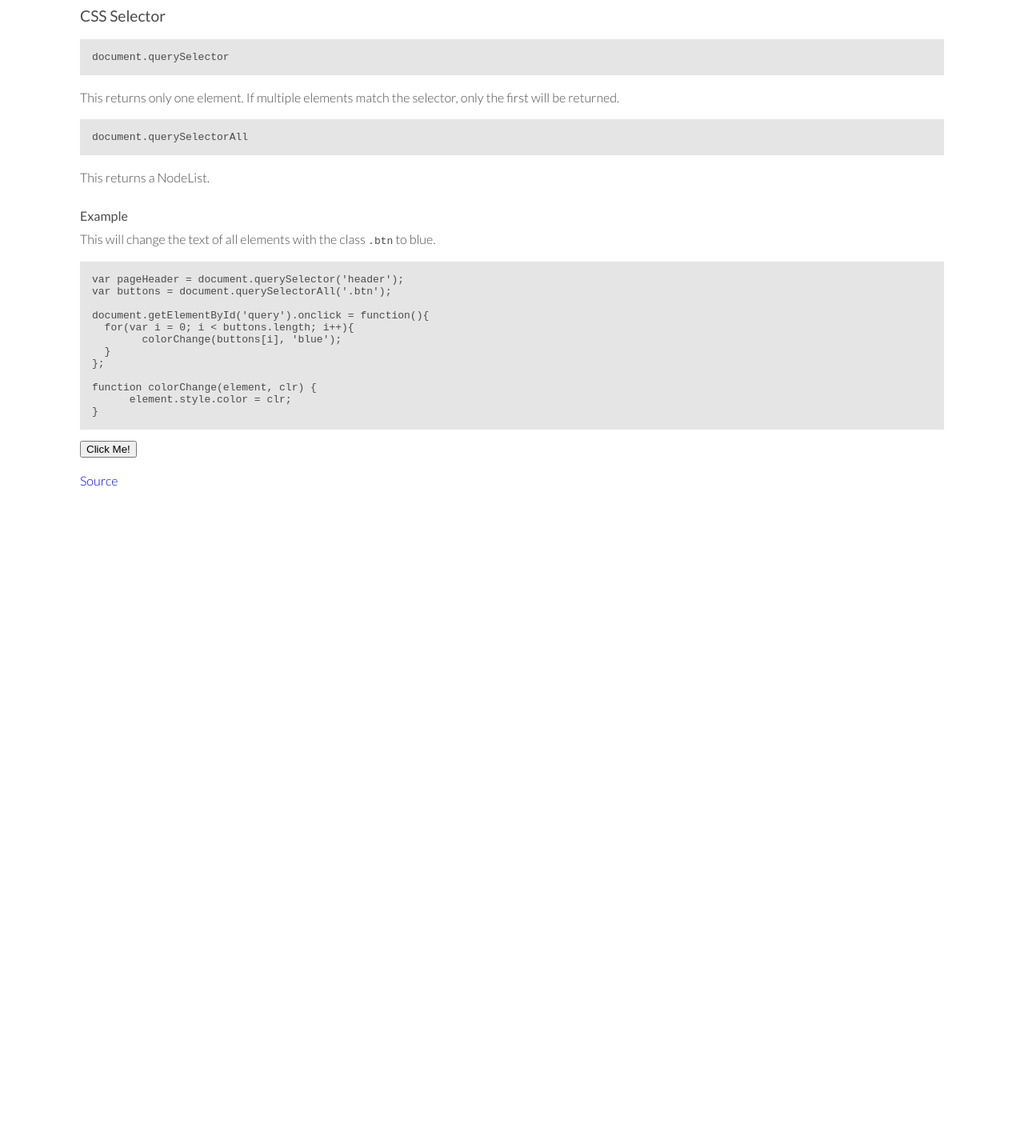
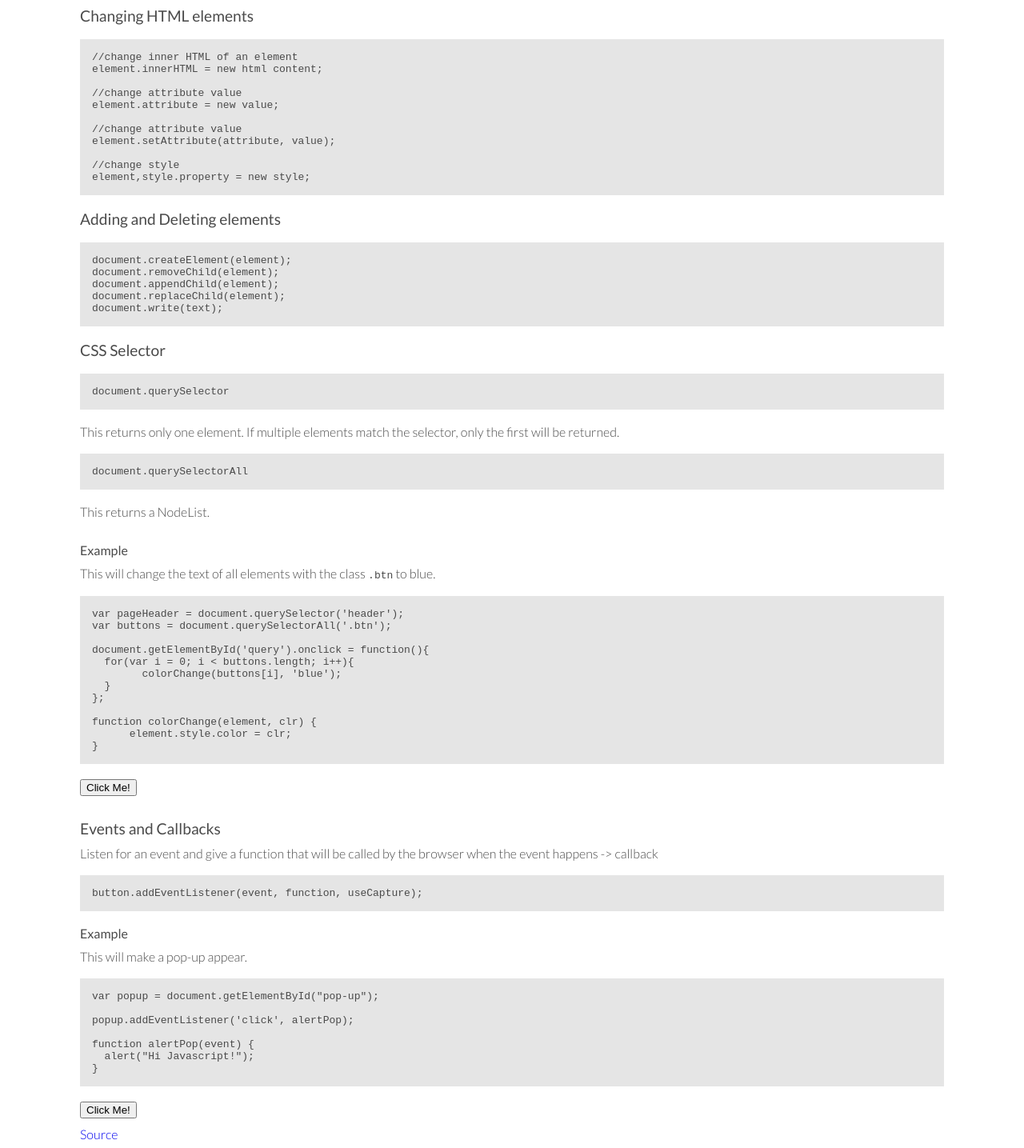
Before and after one commit to CelCha/Javascript-Test, a plain HTML site: page _site/index.html in a window 1280 px wide. Shown: the part 574-2009 px from the top of the page at 80% size. Before the commit the page ends 1284 px from the top, so only its background shows below. Drawn offline with nearby package versions, Linux system fonts and the light colour scheme.

Commit message:
added events

```diff
--- a/_site/feed.xml
+++ b/_site/feed.xml
@@ -1 +1 @@
-<?xml version="1.0" encoding="utf-8"?><feed xmlns="http://www.w3.org/2005/Atom" ><generator uri="https://jekyllrb.com/" version="3.4.3">Jekyll</generator><link href="http://localhost:4000/feed.xml" rel="self" type="application/atom+xml" /><link href="http://localhost:4000/" rel="alternate" type="text/html" /><updated>2017-06-13T02:59:16-07:00</updated><id>http://localhost:4000/</id></feed>
+<?xml version="1.0" encoding="utf-8"?><feed xmlns="http://www.w3.org/2005/Atom" ><generator uri="https://jekyllrb.com/" version="3.4.3">Jekyll</generator><link href="http://localhost:4000/feed.xml" rel="self" type="application/atom+xml" /><link href="http://localhost:4000/" rel="alternate" type="text/html" /><updated>2017-06-15T02:14:05-07:00</updated><id>http://localhost:4000/</id></feed>
--- a/_site/index.html
+++ b/_site/index.html
@@ -38,6 +38,30 @@ function textChange() {
 <p><button class="btn" id="text-change" type="button">Click Me!</button>
 <br /><br /></p>
 
+<h2 id="changing-html-elements">Changing HTML elements</h2>
+
+<pre><code>//change inner HTML of an element
+element.innerHTML = new html content;
+
+//change attribute value
+element.attribute = new value;
+
+//change attribute value
+element.setAttribute(attribute, value);
+
+//change style
+element,style.property = new style;
+</code></pre>
+
+<h2 id="adding-and-deleting-elements">Adding and Deleting elements</h2>
+
+<pre><code>document.createElement(element);
+document.removeChild(element);
+document.appendChild(element);
+document.replaceChild(element);
+document.write(text);
+</code></pre>
+
 <h2 id="css-selector">CSS Selector</h2>
 <pre><code>document.querySelector</code></pre>
 <p>This returns only one element. If multiple elements match the selector, only the first will be returned. <br /></p>
@@ -60,12 +84,31 @@ function colorChange(element, clr) {
       element.style.color = clr;
 }
 </code></pre>
-<bbr>
 
-<button class="btn" id="query" type="button">Click Me!</button>
-<br /><br />
-<a href="http://htmldog.com/guides/javascript/">Source</a>
-</bbr>
+<p><button class="btn" id="query" type="button">Click Me!</button>
+<br /><br /></p>
+
+<h2 id="events-and-callbacks">Events and Callbacks</h2>
+
+<p>Listen for an event and give a function that will be called by the browser when the event happens -&gt; callback</p>
+
+<pre><code>button.addEventListener(event, function, useCapture);
+</code></pre>
+
+<h3 id="example-2">Example</h3>
+<p>This will make a pop-up appear.</p>
+<pre><code>var popup = document.getElementById("pop-up");
+
+popup.addEventListener('click', alertPop);
+
+function alertPop(event) {
+  alert("Hi Javascript!");
+}
+</code></pre>
+
+<p><button class="btn" id="pop-up" type="button">Click Me!</button></p>
+
+<p><a href="http://htmldog.com/guides/javascript/">Source</a></p>
 
       </div>
     </header>
--- a/_site/js/script.js
+++ b/_site/js/script.js
@@ -12,12 +12,15 @@
 //
 // var array= ['item1', 'item2', 'item3'];
 
+
+//Example 1
 var pageHeader = document.getElementById('page-header');
 document.getElementById('text-change').onclick = function(){tChange()};
 function tChange() {
   pageHeader.innerHTML = 'Hi JavaScript';
 }
 
+//Example 2
 var buttons = document.querySelectorAll('.btn');
 document.getElementById('query').onclick = function(){
   for(var i = 0; i < buttons.length; i++){
@@ -27,3 +30,11 @@ document.getElementById('query').onclick = function(){
 function qChange(element, clr) {
       element.style.color = clr;
 }
+
+//Example 3
+var popup = document.getElementById("pop-up");
+popup.addEventListener('click', alertPop);
+
+function alertPop(event) {
+  alert("Hi Javascript!");
+}
```
Also changed, not shown: js/script.js (+11 -0 lines), 2 other files.
